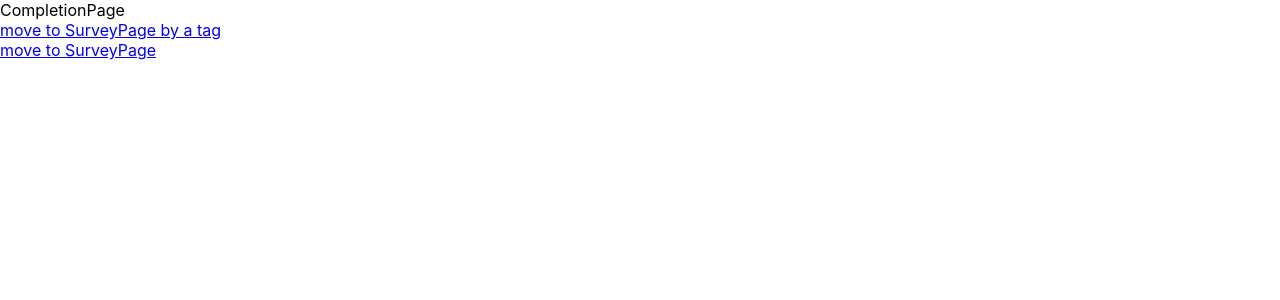
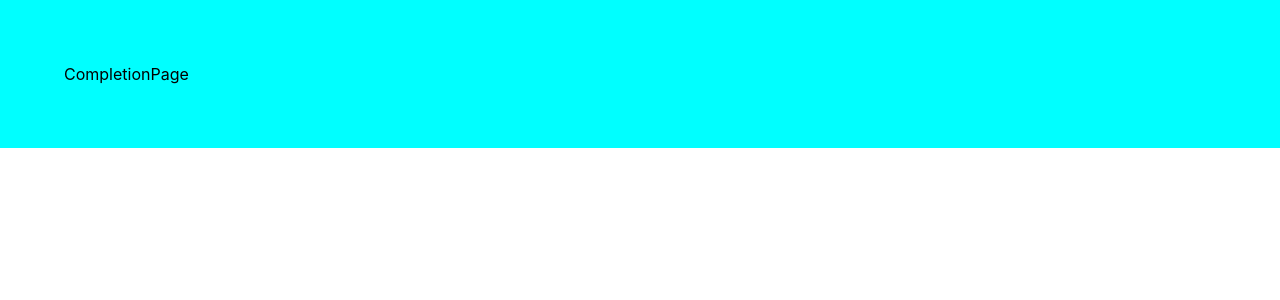
Before and after one commit to albertshin5172/React_Lecture_From_Inflearn, a React (Create React App) app in the folder survey-pie/: page /done in a window 1280 px wide. Shown: the top 300 px of the page. Built offline with nearby package versions, Linux system fonts and the light colour scheme; the HTML template or start-up script is replaced by a standard one.

Commit message:
feat : toy project2 - survey-pie (Section 12 / 11-2 Creating components by question type)

```diff
--- a/survey-pie/package.json
+++ b/survey-pie/package.json
@@ -11,6 +11,7 @@
     "react-dom": "^19.1.1",
     "react-router-dom": "^6.30.1",
     "react-scripts": "5.0.1",
+    "styled-components": "^6.1.19",
     "web-vitals": "^2.1.4"
   },
   "scripts": {
--- /dev/null
+++ b/survey-pie/src/pages/CompletionPage/index.css
@@ -0,0 +1,4 @@
+.CompletionPage {
+  background: aqua;
+  padding: 4em;
+}
--- a/survey-pie/src/pages/CompletionPage/index.js
+++ b/survey-pie/src/pages/CompletionPage/index.js
@@ -1,18 +1,27 @@
-import { Link } from 'react-router-dom';
+//import { Link } from 'react-router-dom';
+import styled from 'styled-components';
+//import './index.css';
+
+const a = 123;
 
 function CompletionPage() {
-  return (
-    <>
-      <div>CompletionPage</div>
-      <div>
-        {/* Using this method will cause the entire page to refresh, which is not recommended. */}
-        <a href="/">move to SurveyPage by a tag</a>
-        <br />
-        {/* Using this method will cause React Router to handle it internally (recommended). */}
-        <Link to="/">move to SurveyPage</Link>
-      </div>
-    </>
-  );
+  //return <div className="CompletionPage">CompletionPage</div>;
+  return <CompletionPageWrapper>CompletionPage</CompletionPageWrapper>;
+  // return (
+  //   <>
+  //     <div>CompletionPage</div>
+  //     <div>
+  //       {/* Using this method will cause the entire page to refresh, which is not recommended. */}
+  //       <a href="/">move to SurveyPage by a tag</a>
+  //       <br />
+  //       {/* Using this method will cause React Router to handle it internally (recommended). */}
+  //       <Link to="/">move to SurveyPage</Link>
+  //     </div>
+  //   </>
+  // );
 }
-
+const CompletionPageWrapper = styled.div`
+  background: aqua;
+  padding: ${a === 123 ? '4em' : '1em'};
+`;
 export default CompletionPage;
```
Also changed, not shown: 1 other file (tests, documents, lock files or other folders).
